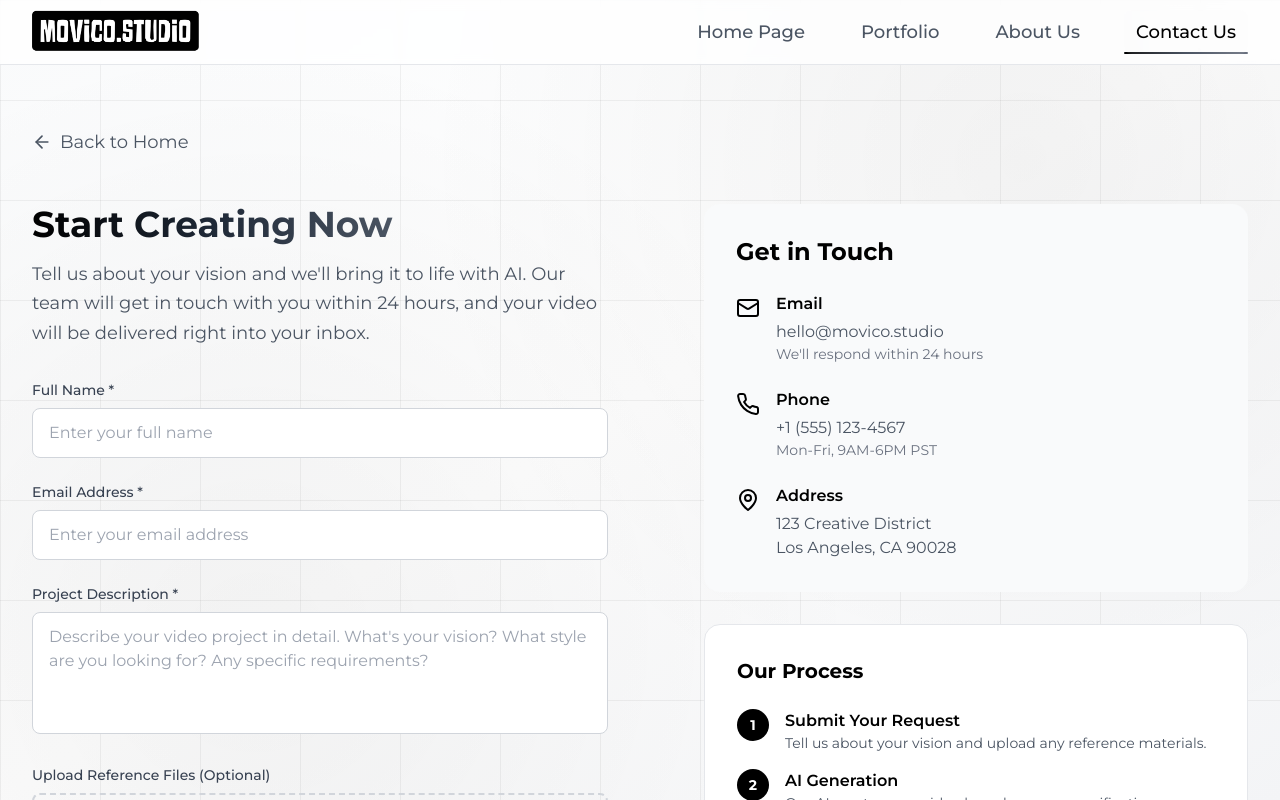
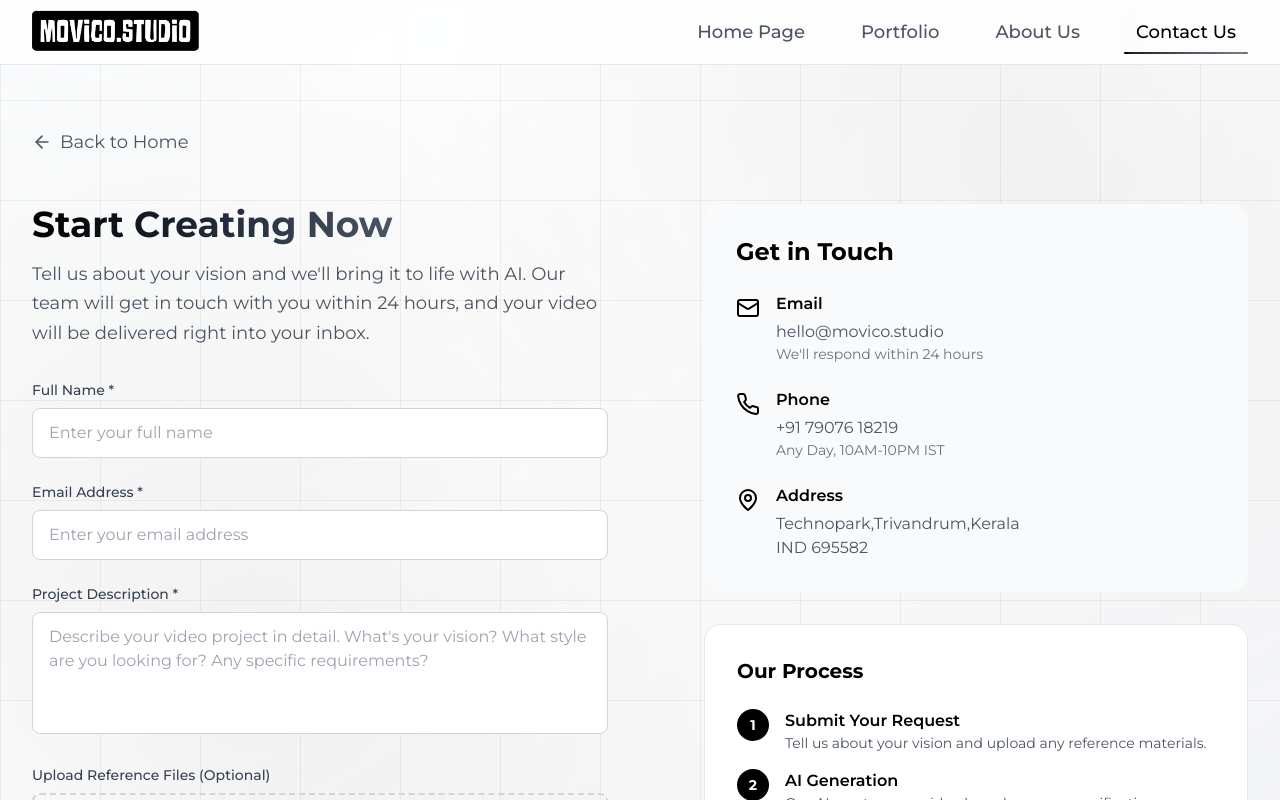
Before and after one commit to mxfldjames-netizen/Movico, a React (Vite) app: page / in a window 1280 px wide. Both pictures are taken after a click on the button "Contact Us". Shown: the top 800 px of the page. Built offline with nearby package versions, Linux system fonts and the light colour scheme.

Commit message:
Updated ContactPage.tsx

```diff
--- a/src/pages/ContactPage.tsx
+++ b/src/pages/ContactPage.tsx
@@ -278,8 +278,8 @@ const ContactPage: React.FC<ContactPageProps> = ({ onBack }) => {
                   <Phone className="w-6 h-6 text-black mt-1" />
                   <div>
                     <h3 className="font-semibold text-black mb-1">Phone</h3>
-                    <p className="text-gray-600">+1 (555) 123-4567</p>
-                    <p className="text-sm text-gray-500">Mon-Fri, 9AM-6PM PST</p>
+                    <p className="text-gray-600">+91 79076 18219</p>
+                    <p className="text-sm text-gray-500">Any Day, 10AM-10PM IST</p>
                   </div>
                 </div>
 
@@ -287,7 +287,7 @@ const ContactPage: React.FC<ContactPageProps> = ({ onBack }) => {
                   <MapPin className="w-6 h-6 text-black mt-1" />
                   <div>
                     <h3 className="font-semibold text-black mb-1">Address</h3>
-                    <p className="text-gray-600">123 Creative District<br />Los Angeles, CA 90028</p>
+                    <p className="text-gray-600">Technopark,Trivandrum,Kerala<br />IND 695582</p>
                   </div>
                 </div>
               </div>
```
